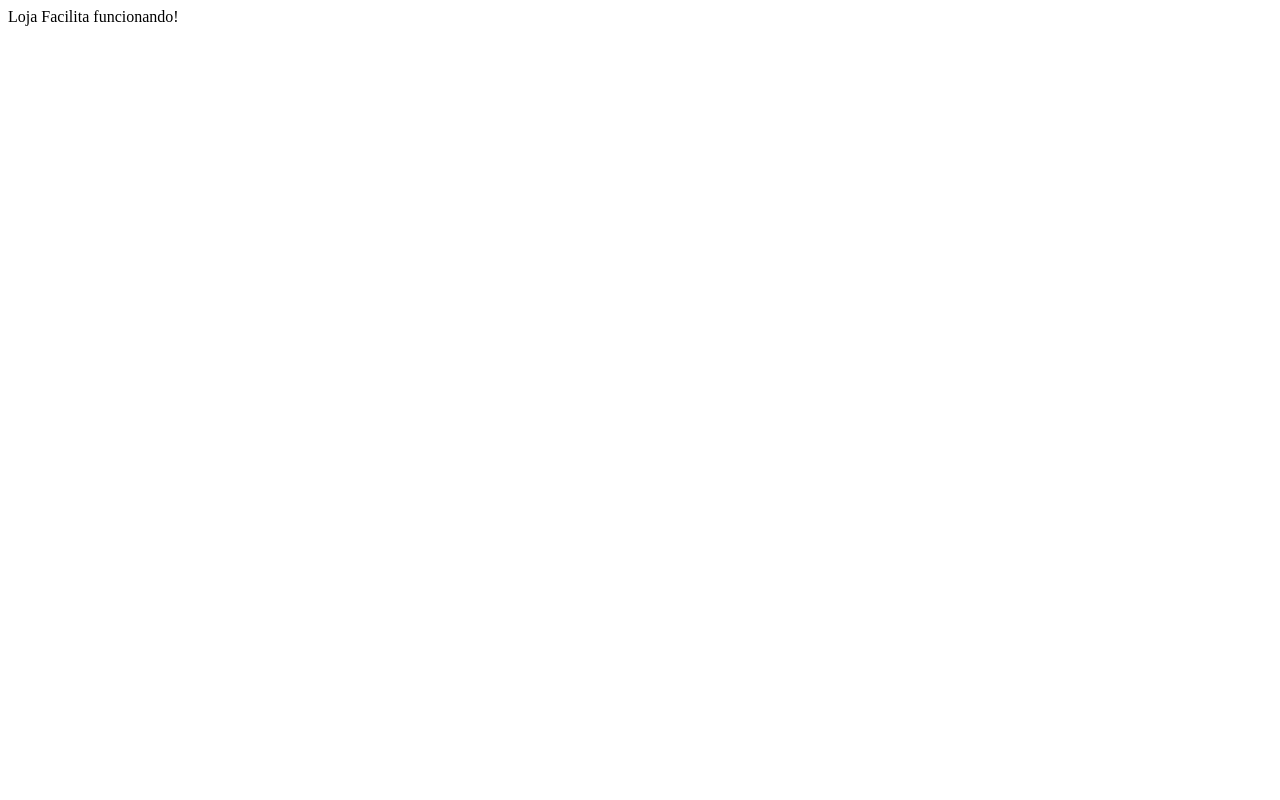
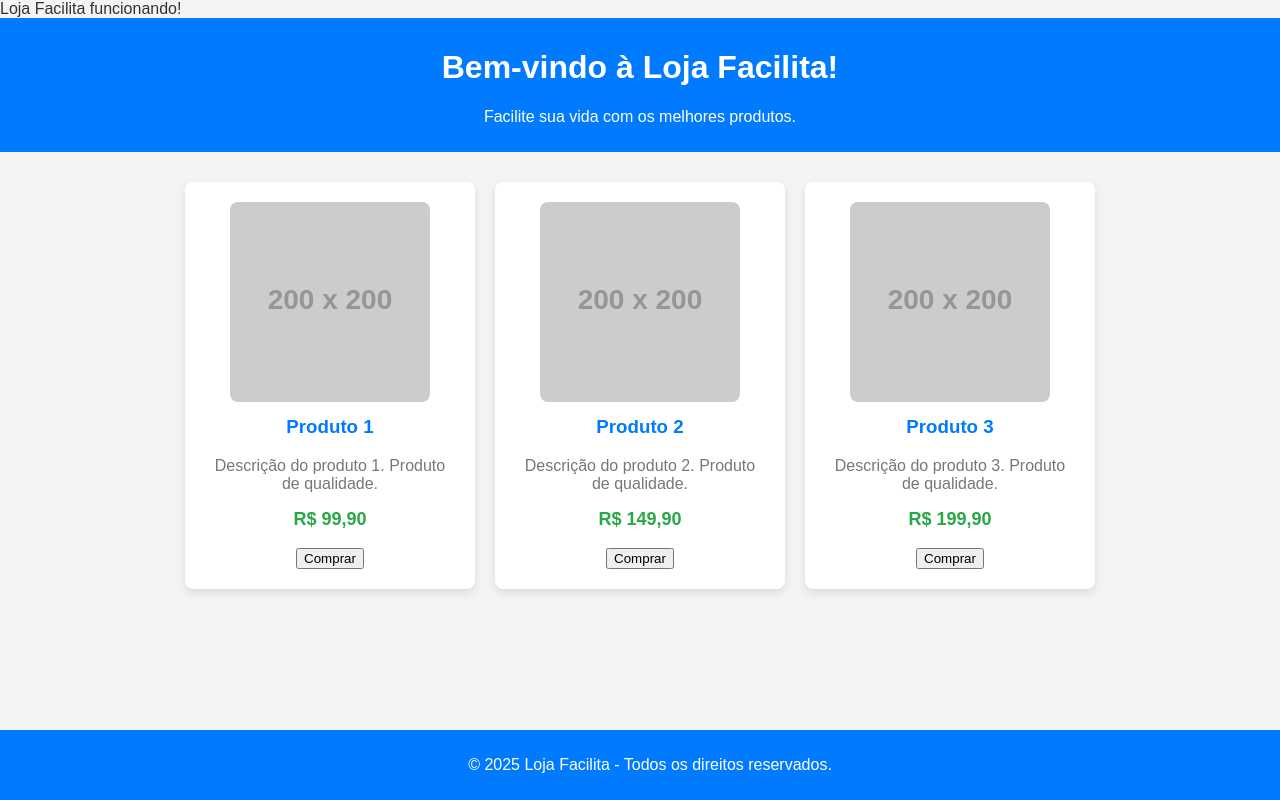
Before and after one commit to luan1400/minha-eqp, a plain HTML site: page index.html in a window 1280 px wide. Drawn offline with Linux system fonts and the light colour scheme; placeholder pictures from the web are drawn by us.

Commit message:
Update index.html

```diff
--- a/index.html
+++ b/index.html
@@ -1 +1,112 @@
-<!DOCTYPE html><html><head><title>Facilita</title></head><body>Loja Facilita funcionando!</body></html>
+<!DOCTYPE html><html><head><title>Facilita</title></head><body>Loja Facilita funcionando!</body></html> <!DOCTYPE html>
+<html lang="pt-BR">
+<head>
+    <meta charset="UTF-8">
+    <meta name="viewport" content="width=device-width, initial-scale=1.0">
+    <title>Loja Facilita</title>
+    <link rel="stylesheet" href="styles.css"> <!-- Você pode criar um arquivo CSS separado para estilos -->
+    <style>
+        body {
+            font-family: Arial, sans-serif;
+            background-color: #f4f4f4;
+            color: #333;
+            margin: 0;
+            padding: 0;
+        }
+
+        header {
+            background-color: #007BFF;
+            color: white;
+            padding: 10px 20px;
+            text-align: center;
+        }
+
+        .main-content {
+            display: flex;
+            justify-content: center;
+            margin-top: 20px;
+        }
+
+        .product {
+            background-color: white;
+            margin: 10px;
+            padding: 20px;
+            border-radius: 8px;
+            box-shadow: 0 4px 8px rgba(0, 0, 0, 0.1);
+            width: 250px;
+            text-align: center;
+        }
+
+        .product img {
+            max-width: 100%;
+            height: auto;
+            border-radius: 8px;
+        }
+
+        .product h3 {
+            margin-top: 10px;
+            color: #007BFF;
+        }
+
+        .product p {
+            margin-top: 10px;
+            color: #777;
+        }
+
+        .product .price {
+            font-size: 18px;
+            color: #28a745;
+            font-weight: bold;
+            margin-top: 10px;
+        }
+
+        .footer {
+            background-color: #007BFF;
+            color: white;
+            text-align: center;
+            padding: 10px;
+            position: fixed;
+            bottom: 0;
+            width: 100%;
+        }
+    </style>
+</head>
+<body>
+
+    <header>
+        <h1>Bem-vindo à Loja Facilita!</h1>
+        <p>Facilite sua vida com os melhores produtos.</p>
+    </header>
+
+    <div class="main-content">
+        <div class="product">
+            <img src="https://via.placeholder.com/200" alt="Produto 1">
+            <h3>Produto 1</h3>
+            <p>Descrição do produto 1. Produto de qualidade.</p>
+            <p class="price">R$ 99,90</p>
+            <button>Comprar</button>
+        </div>
+
+        <div class="product">
+            <img src="https://via.placeholder.com/200" alt="Produto 2">
+            <h3>Produto 2</h3>
+            <p>Descrição do produto 2. Produto de qualidade.</p>
+            <p class="price">R$ 149,90</p>
+            <button>Comprar</button>
+        </div>
+
+        <div class="product">
+            <img src="https://via.placeholder.com/200" alt="Produto 3">
+            <h3>Produto 3</h3>
+            <p>Descrição do produto 3. Produto de qualidade.</p>
+            <p class="price">R$ 199,90</p>
+            <button>Comprar</button>
+        </div>
+    </div>
+
+    <footer class="footer">
+        <p>&copy; 2025 Loja Facilita - Todos os direitos reservados.</p>
+    </footer>
+
+</body>
+</html>
```
